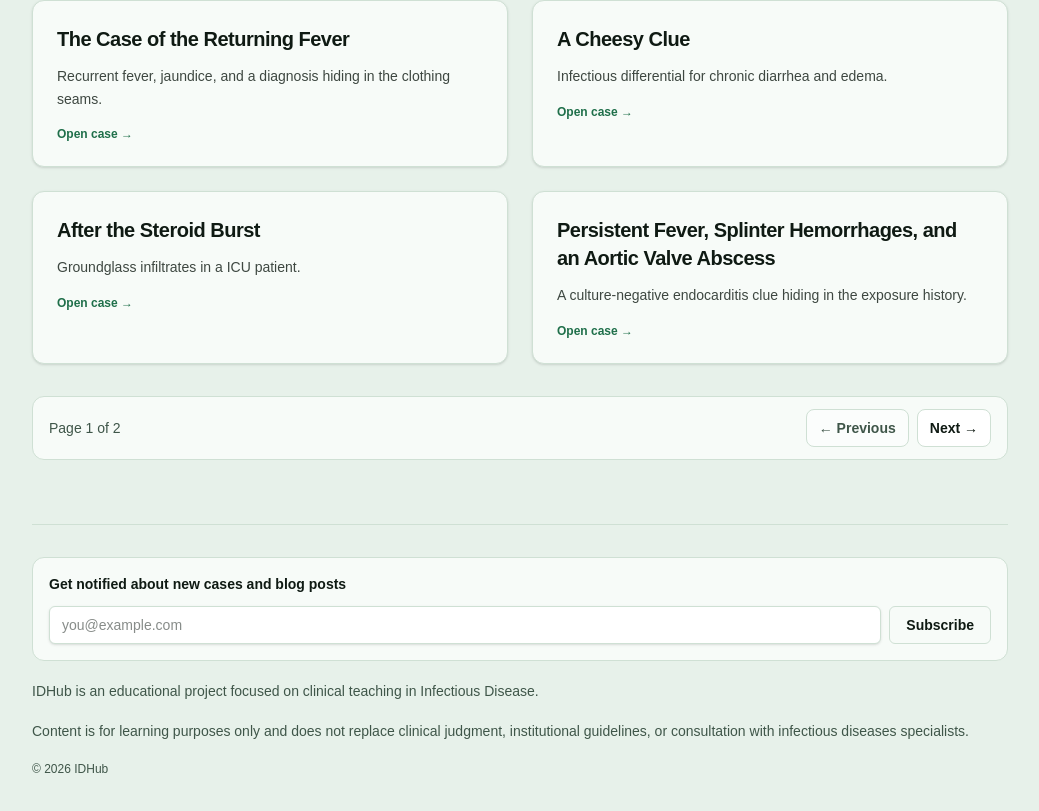
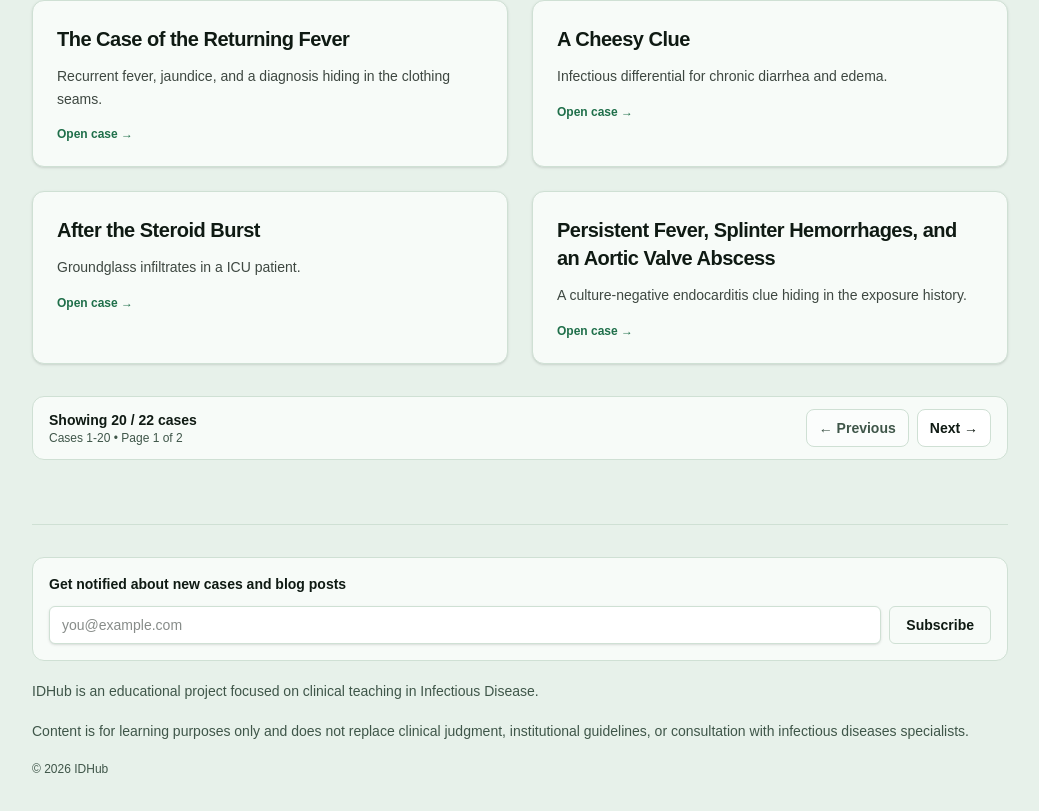
Before and after one commit to alvarojg11/IDHub, a Next.js app: page /cases in a window 1280 px wide. Shown: the part 1902-2713 px from the top of the page, without its empty margins (120-1159 px from the left). Built offline with nearby package versions, Linux system fonts and the light colour scheme; no server answers.

Commit message:
cases page number

```diff
--- a/app/cases/page.tsx
+++ b/app/cases/page.tsx
@@ -134,6 +134,8 @@ export default async function CasesPage({ searchParams }: CasesPageProps) {
     : 1;
   const start = (currentPage - 1) * CASES_PER_PAGE;
   const visibleCases = cases.slice(start, start + CASES_PER_PAGE);
+  const shownCount = visibleCases.length;
+  const end = start + shownCount;
   const hasPrev = currentPage > 1;
   const hasNext = currentPage < totalPages;
 
@@ -195,8 +197,13 @@ export default async function CasesPage({ searchParams }: CasesPageProps) {
           aria-label="Cases pagination"
           className="mt-8 flex items-center justify-between rounded-xl border border-[var(--border)] bg-[var(--card)] px-4 py-3"
         >
-          <div className="text-sm text-[var(--muted)]">
-            Page {currentPage} of {totalPages}
+          <div>
+            <div className="text-sm font-semibold text-[var(--foreground)]">
+              Showing {shownCount} / {cases.length} cases
+            </div>
+            <div className="text-xs text-[var(--muted)]">
+              Cases {start + 1}-{end} • Page {currentPage} of {totalPages}
+            </div>
           </div>
 
           <div className="flex items-center gap-2">
```
